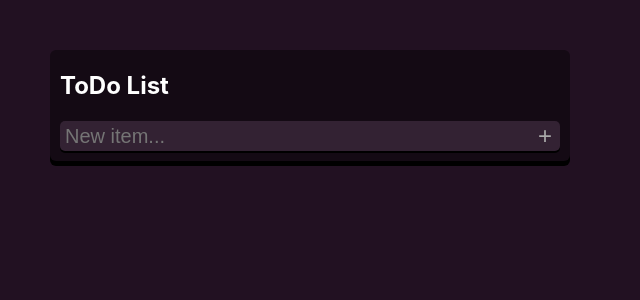
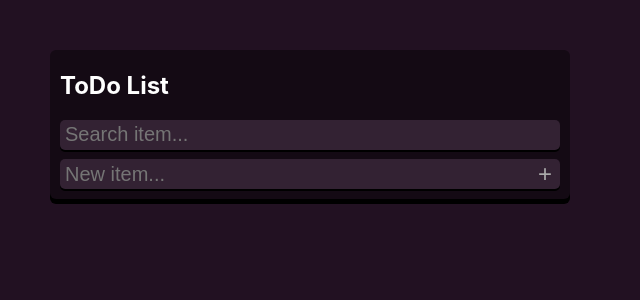
Before and after one commit to estevE11/react-todolist, a React (Create React App) app: page / in a window 1280 px wide. Shown: the top 300 px of the page, without its empty margins (0-640 px from the left). Built offline with nearby package versions, Linux system fonts and the light colour scheme.

Commit message:
Search bar

```diff
--- a/src/App.css
+++ b/src/App.css
@@ -27,7 +27,7 @@ h2 {
   box-shadow: 0px 2px black;
 }
 
-.textIpt {
+.ipt {
   background-color: #332233;
   color: white;
   border: none;
@@ -43,8 +43,14 @@ h2 {
   box-sizing: border-box;
 }
 
-.textIpt:focus, .btn:focus {
+.ipt:focus, .btn:focus {
   outline: none;
+}
+
+.searchIpt {
+  width: 100%;
+  margin-bottom: 8px;
+  border-radius: 5px;
 }
 
 .btn {
--- a/src/components/todolist/ToDoList.tsx
+++ b/src/components/todolist/ToDoList.tsx
@@ -3,24 +3,36 @@ import React from 'react';
 import {Item} from './Item';
 
 interface IItem {
+    id: number,
     name: string,
     checked: boolean
 }
 
-export class ToDoList extends React.Component {
+interface State {
+    items: IItem[],
+    filteredItems: IItem[],
+    inputVal: string,
+    searchVal: string,
+}
+
+export class ToDoList extends React.Component<{}, State> {
     state = {
-        items: [],
+        items: [] as IItem[],
+        filteredItems: [] as IItem[],
         inputVal: '',
+        searchVal: '',
     };
 
     constructor(props : any) {
         super(props);
+    }
 
+    componentDidMount = () => {
         let meh = localStorage.getItem('items');
         let itemsFromStorage: IItem[] = meh ? JSON.parse(meh) : null;
         if(itemsFromStorage) {
-            console.log(itemsFromStorage);
             this.setState({items: itemsFromStorage}, this.listUpdated);
+            this.setState({filteredItems: itemsFromStorage}, this.listUpdated);
         }
     }
 
@@ -28,23 +40,38 @@ export class ToDoList extends React.Component {
         e.preventDefault();
         if(this.state.inputVal === '') return;
         let arr: IItem[] = this.state.items;
-        arr.push({name: this.state.inputVal, checked: false});
+        arr.push({id: arr.length, name: this.state.inputVal, checked: false});
         this.setState({items: arr}, this.listUpdated);
         this.setInputVal('');
+        this.updateFilteredItems();
     }
 
     updateCheckItem = (i: number, checked: boolean) => {
         let arr: IItem[]  = this.state.items;
         arr[i].checked = checked;
         this.setState({items: arr}, this.listUpdated);
+        this.updateFilteredItems();
     }
 
-    setInputVal = (val: String) => {
+    searchValUpdate = async (val: string) => {
+        console.log('1Val: ', val)
+        await this.setState({searchVal: val});
+        console.log('2Val: ', this.state.searchVal)
+        this.updateFilteredItems();
+    }
+
+    setInputVal = (val: string) => {
         this.setState({inputVal: val});
     }
 
+    updateFilteredItems = () => {
+        const filtered: IItem[] = this.state.items.filter((item: IItem) => {
+            return item.name.toLowerCase().includes(this.state.searchVal);
+        });
+        this.setState({filteredItems: filtered});
+    }
+
     listUpdated = () => {
-        console.log("vasdfasdfas");
         let todo: IItem[]  = [];
         let done: IItem[]  = [];
         this.state.items.map((item: IItem) => {
@@ -53,7 +80,7 @@ export class ToDoList extends React.Component {
             return item;
         });
         todo.push(...done);
-        this.setState({items: todo});
+        //this.setState({items: todo});
         localStorage.setItem('items', JSON.stringify(this.state.items));
     }
 
@@ -61,13 +88,16 @@ export class ToDoList extends React.Component {
         return(
             <div className="todolist">
                 <h2>ToDo List</h2>
+                <form>
+                    <input className="ipt searchIpt" placeholder="Search item..." type="text" value={this.state.searchVal} onChange={async e =>this.searchValUpdate(e.target.value)}/>
+                </form>
                 <div className="todolist-list">
-                    {this.state.items.map((item: any, idx: number) => {
-                        return <Item id={idx+1} name={item.name} checked={item.checked} cbClick={val => {this.updateCheckItem(idx, val)}}/>;
+                    {this.state.filteredItems.map((item: any, idx: number) => {
+                        return <Item key={item.id} id={item.id} name={item.name} checked={item.checked} cbClick={val => {this.updateCheckItem(item.id, val)}}/>;
                     })}
                 </div>
                 <form>
-                    <input className="textIpt" placeholder="New item..." type="text" value={this.state.inputVal} onChange={e =>this.setInputVal(e.target.value)}/>
+                    <input className="ipt textIpt" placeholder="New item..." type="text" value={this.state.inputVal} onChange={e =>this.setInputVal(e.target.value)}/>
                     <button className="btn" type="submit" onClick={this.addItem}>+</button>
                 </form>
             </div>
```
Also changed, not shown: 1 other file (tests, documents, lock files or other folders).
